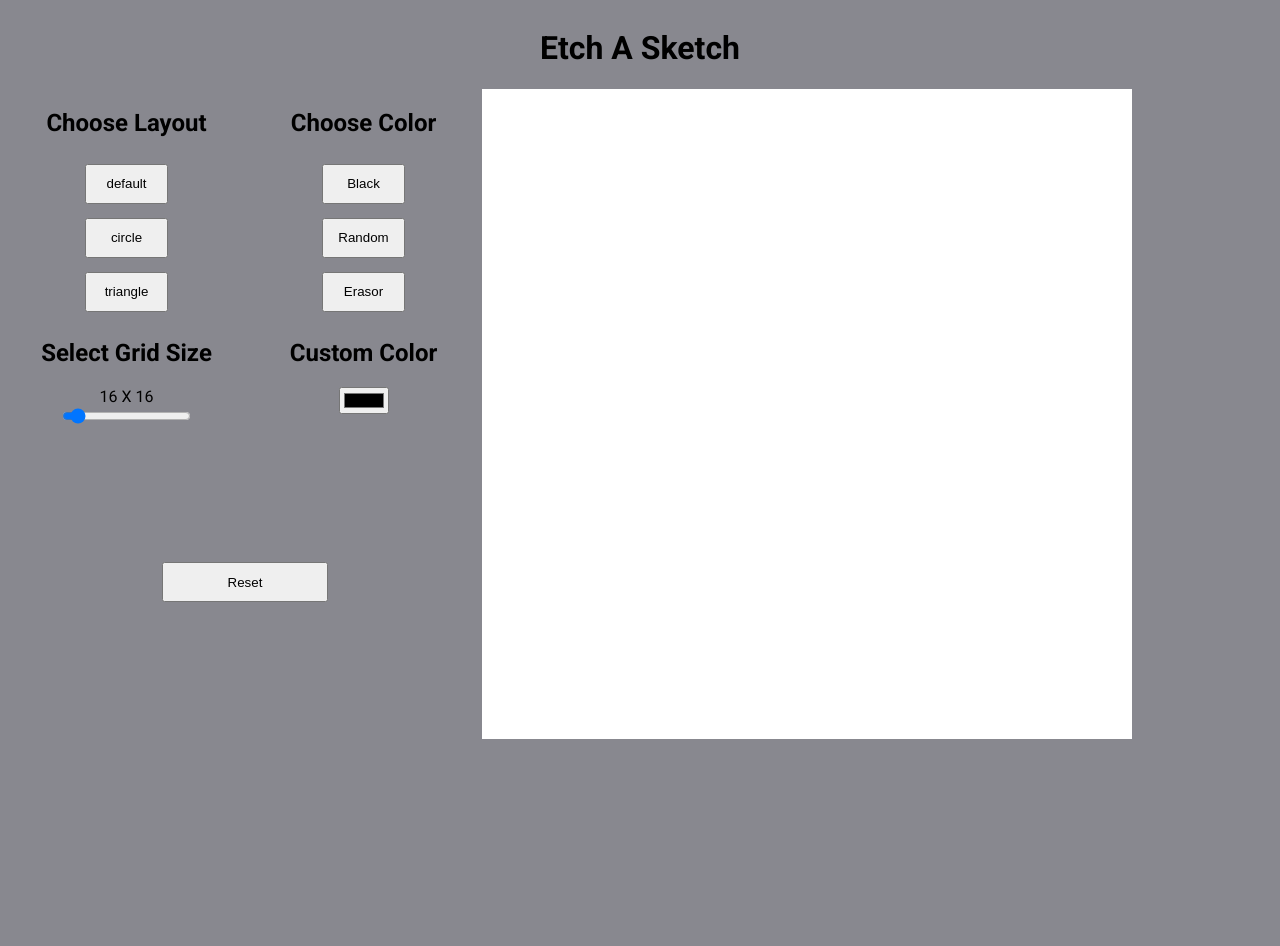
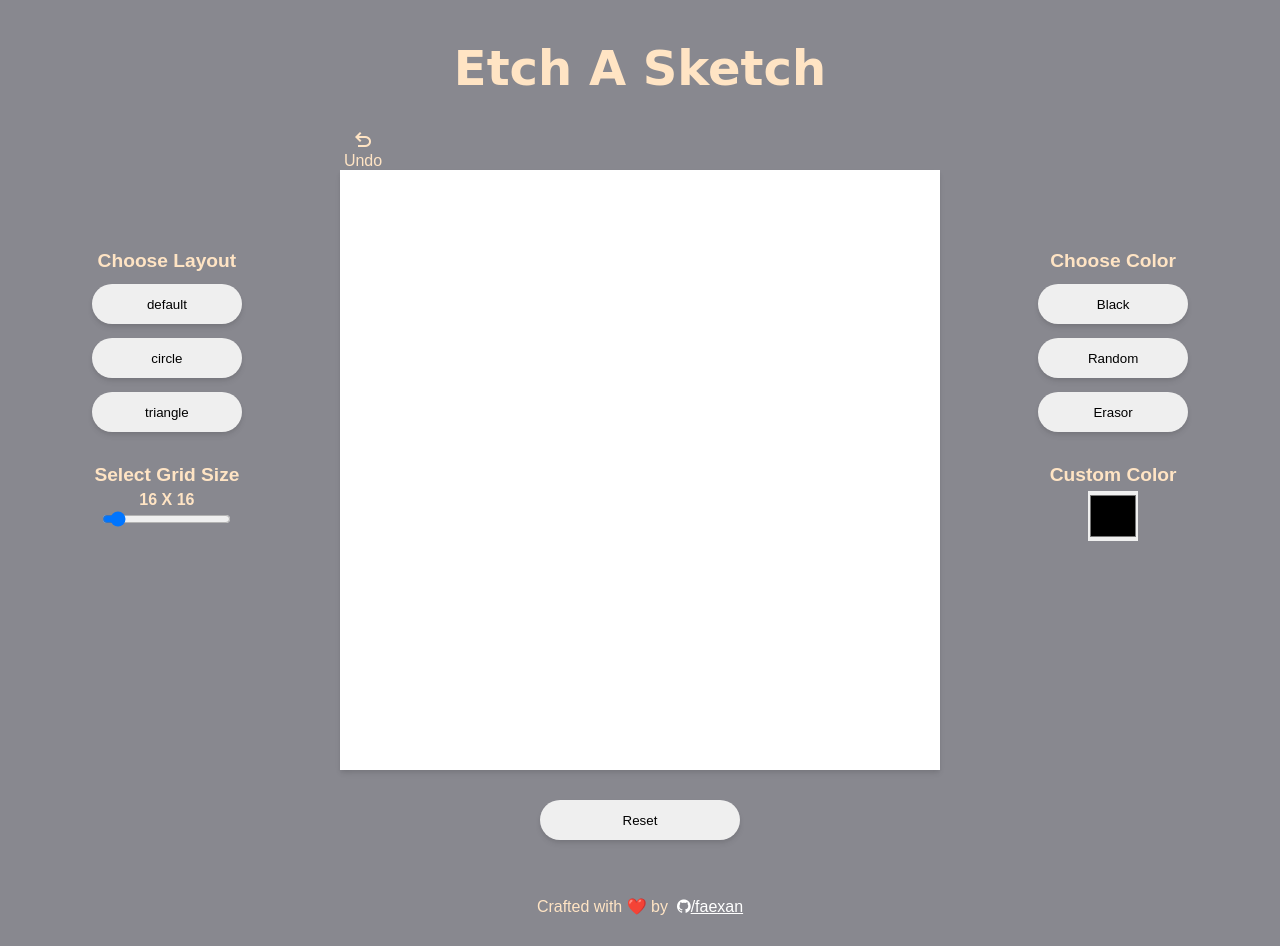
Before and after one commit to faexan/etch-a-sketch-2.0, a plain HTML site: page index.html in a window 1280 px wide. Before the commit the page ends 800 px from the top, so only its background shows below. Drawn offline with nearby package versions, Linux system fonts and the light colour scheme; a web font is replaced by a local one.

Commit message:
added more styling

```diff
--- a/index.html
+++ b/index.html
@@ -7,11 +7,20 @@
     <link rel="preconnect" href="https://fonts.googleapis.com">
 <link rel="preconnect" href="https://fonts.gstatic.com" crossorigin>
 <link href="https://fonts.googleapis.com/css2?family=Roboto:ital,wght@0,100;0,300;0,400;0,500;0,700;0,900;1,100;1,300;1,400;1,500;1,700;1,900&display=swap" rel="stylesheet">
+<link href="https://fonts.googleapis.com/css2?family=Playwrite+HR:wght@100..400&display=swap" rel="stylesheet">
+<link href="https://fonts.googleapis.com/css2?family=Noto+Sans+Tangsa:wght@400..700&family=Playwrite+HR:wght@100..400&display=swap" rel="stylesheet">
+<link rel="stylesheet" href="https://fonts.googleapis.com/css2?family=Material+Symbols+Outlined:opsz,wght,FILL,GRAD@20..48,100..700,0..1,-50..200" />
+<link rel="stylesheet" href="https://cdnjs.cloudflare.com/ajax/libs/font-awesome/4.7.0/css/font-awesome.min.css">
     <title>Etch A Sketch|Play with colors</title>
 </head>
 <body>
     <div class="heading">
         <h1 class="header">Etch A Sketch</h1>
+    </div>
+    <div class="undoControls">
+        <span class="material-symbols-outlined undoRedoControl undo">
+            undo
+            </span><span class="undoText">Undo</span>
     </div>
     <div class="container">
         <div class="controls">
@@ -28,6 +37,7 @@
             <input type="range" name="gridSize" id="gridSize" min="10" max="100" value="16"/>
         </div>
         </div>
+        <div class="board"></div>
         <div class="colorControls">
             <h2 class="colorsHead">Choose Color</h2>
             <input type="button" value="Black" class="colorControl btn blackColorBtn">
@@ -39,11 +49,9 @@
         <div class="resetControls">
             <input type="button" value="Reset" class="colorControl btn resetBtn">
         </div>
-        <!-- <div class="undoControls">
-            <input type="button" value="Undo" class="undoRedoControl undo">
-        </div> -->
         </div>
     </div>
+    <footer class = "footer">Crafted with ❤️ by &nbsp;<a href = "https://github.com/faexan" target="_blank"><span class = "fa fa-github" aria-hidden="true"></span>/faexan</span></a></footer>
     <script src="./script.js"></script>
 </body>
 </html>
--- a/script.js
+++ b/script.js
@@ -1,4 +1,4 @@
-const container = document.querySelector(".container");
+const container = document.querySelector(".board");
 const playground = document.createElement("div");
 playground.classList.add("playground");
 container.appendChild(playground);
@@ -48,6 +48,12 @@ function colorChange(gridDivs, size) {
     reset.addEventListener("click", ()=> {
         createGrid(size);
         addId = [];
+    })
+    reset.addEventListener("mousedown", (e)=> {
+        e.target.style.backgroundColor = "red";
+    })
+    reset.addEventListener("mouseup", (e)=> {
+        e.target.style.backgroundColor = "white";
     })
     gridDivs.forEach((grid) => {
         grid.addEventListener("mousedown", (e) => {
--- a/styles.css
+++ b/styles.css
@@ -1,24 +1,33 @@
 body {
     background-color: rgb(136, 136, 143);
     user-select: none;
-    font-family: "Roboto", sans-serif;
+    font-family: "Noto Sans Tangsa", sans-serif;
+    color: bisque;
+}
+
+
+.header {
+    font-family: "Playwrite HR", cursive;
+    font-size: xxx-large;
 }
 
 .playground {
-    width: 650px;
-    height: 650px;
+    width: 600px;
+    height: 600px;
     background-color: white;
     display: grid;
+    border: 0 solid #E2E8F0;
+    box-shadow: 0 4px 6px -1px rgba(0, 0, 0, 0.1), 0 2px 4px -1px rgba(0, 0, 0, 0.06);
 }
 
 .controls {
     display: grid;
-    grid-template-columns: 1fr 1fr;
+    grid-template-columns: 1fr 3fr 1fr;
 }
 
 .resetControls {
     grid-column-start: 1;
-    grid-column-end: 3;
+    grid-column-end: 4;
 }
 
 .circle-g {
@@ -34,21 +43,93 @@ body {
     display: flex;
     align-items: center;
     justify-content: center;
+
 }
 
-.container {
-    display: grid;
-    grid-template-columns: 3fr 5fr;
+.board {
+    display: flex;
+    justify-content: center;
 }
 
-.layoutControls, .gridSizeControls, .colorControls, .resetControls {
+.layoutControls, .gridSizeControls, .colorControls, .resetControls, .undoControls {
     display: flex;
     flex-direction: column;
     align-items: center;
 }
 
 .btn{
-    width: 35%;
+    width: 80%;
     height: 40px;
     margin: 7px 0;
+    border-radius: 25px;
+    border: 0 solid #E2E8F0;
+    box-shadow: 0 4px 6px -1px rgba(0, 0, 0, 0.1), 0 2px 4px -1px rgba(0, 0, 0, 0.06);
 }
+
+.btn:hover {
+    background-color: rgb(37, 32, 32);
+    color: aliceblue;
+}
+
+.controls1 {
+    margin: 80px 0 0 65px;
+}
+
+.colorControls {
+    margin: 80px 65px 0 0;
+}
+
+h2 {
+margin: 0 0 5px 0;
+font-size: 1.2em;
+font-weight: bolder;
+}
+
+.gridSizehead {
+    margin-top: 25px;
+    padding-bottom: 0;
+}
+
+.cCHead {
+    margin-top: 25px;
+}
+
+.gridSizeDisplay {
+    font-weight: bolder;
+}
+
+#customColor {
+    position: relative;
+    height: 50px;
+    width: 50px;
+    border: none;
+    padding: 0;
+    margin: 0;
+    appearance: none;
+    outline: none;
+}
+
+.resetBtn {
+    width: 200px;
+    margin-top: 30px;
+}
+
+.resetBtn:hover {
+    color: black;
+}
+
+.undoControls {
+    position: relative;
+    left: -277px;
+}
+
+.footer {
+    display: flex;
+    align-items: center;
+    justify-content: center;
+    margin-top: 50px;
+    margin-bottom: 30px;
+  }
+  a {
+    color: white;
+  }
```
